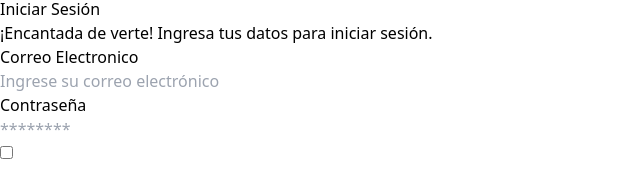
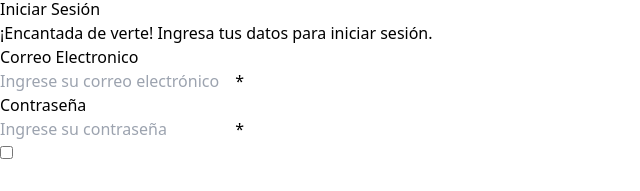
Before and after one commit to AsyliusGG/tribu-front, a React (Vite) app: page /SignIn in a window 1280 px wide. Shown: the part 327-518 px from the top of the page, without its empty margins (0-640 px from the left). Built offline with nearby package versions, Linux system fonts and the light colour scheme; what @material-tailwind/react would draw is missing.

Commit message:
cambios en SignIn
cambios previos a la union con el backend

```diff
--- a/src/Components/SignIn/SignIn.jsx
+++ b/src/Components/SignIn/SignIn.jsx
@@ -18,36 +18,55 @@ function Icon() {
   );
 }
 
-export function AlertCustomStyles({ message }) {
+function AlertCustomStyles({ message }) {
   return (
-    <Alert
-      icon={<Icon />}
-      className="rounded-none border-l-4 border-[#2ec946] bg-[#2ec946]/10 font-medium text-[#2ec946] text-sm"
-    >
+    <Alert color="red" className="mb-4">
       {message}
     </Alert>
   );
 }
 
-const SignIn = ({ onLogin }) => {
+export function SignIn() {
   const [username, setUsername] = useState('');
   const [password, setPassword] = useState('');
   const [alertMessage, setAlertMessage] = useState('');
 
-  const handleSubmit = (e) => {
+  const handleSubmit = async (e) => {
     e.preventDefault();
 
     // Expresiones regulares para validar alfanumérico y longitud mínima de 8 caracteres
     const alphanumericRegex = /^[a-zA-Z0-9]{8,}$/;
+    const emailRegex = /^[^\s@]+@[^\s@]+\.[^\s@]+$/;
 
-    if (!alphanumericRegex.test(username)) {
-      setAlertMessage('El nombre de usuario debe ser alfanumérico y tener al menos 8 caracteres.');
+    if (!emailRegex.test(username)) {
+      setAlertMessage('Por favor, ingrese un correo electrónico válido.');
       return;
     }
 
     if (!alphanumericRegex.test(password)) {
       setAlertMessage('La contraseña debe ser alfanumérica y tener al menos 8 caracteres.');
       return;
+    }
+
+    try {
+      const response = await fetch('https://localhost:8000', {
+        method: 'POST',
+        headers: {
+          'Content-Type': 'application/json',
+        },
+        body: JSON.stringify({ username, password }),
+      });
+
+      const data = await response.json();
+
+      if (response.ok) {
+        setAlertMessage('Inicio de sesión exitoso');
+        // Manejar el inicio de sesión exitoso (por ejemplo, redirigir al usuario)
+      } else {
+        setAlertMessage(data.message || 'Error en el inicio de sesión');
+      }
+    } catch (error) {
+      setAlertMessage('Error en el inicio de sesión');
     }
   };
 
@@ -71,10 +90,7 @@ const SignIn = ({ onLogin }) => {
               placeholder="Ingrese su correo electrónico"
               value={username}
               onChange={(e) => setUsername(e.target.value)}
-              className="!border-t-blue-gray-200 focus:!border-t-gray-900"
-              labelProps={{
-                className: "before:content-none after:content-none",
-              }}
+              required
             />
             <Typography variant="h6" color="blue-gray" className="-mb-3">
               Contraseña
@@ -82,13 +98,10 @@ const SignIn = ({ onLogin }) => {
             <Input
               type="password"
               size="lg"
-              placeholder="********"
+              placeholder="Ingrese su contraseña"
               value={password}
               onChange={(e) => setPassword(e.target.value)}
-              className="!border-t-blue-gray-200 focus:!border-t-gray-900"
-              labelProps={{
-                className: "before:content-none after:content-none",
-              }}
+              required
             />
           </div>
           <Checkbox
```
